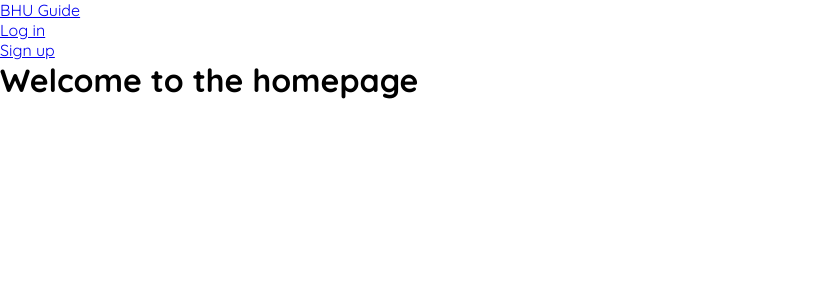
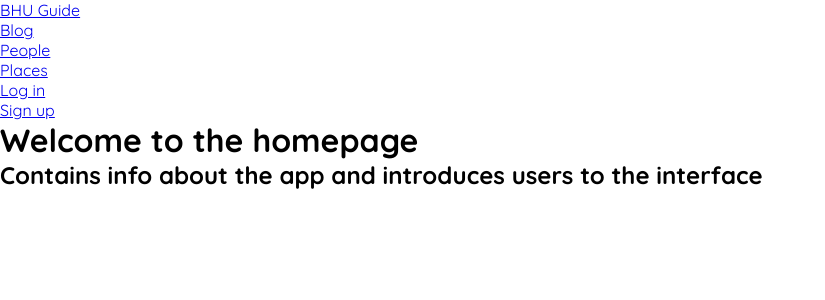
Before and after one commit to michael-salam/bhu-app, a React (Create React App) app: page / in a window 1280 px wide. Shown: the top 300 px of the page, without its empty margins (0-825 px from the left). Built offline with nearby package versions, Linux system fonts and the light colour scheme.

Commit message:
Added more pages

```diff
--- a/src/App.js
+++ b/src/App.js
@@ -7,6 +7,9 @@ import "./App.scss";
 // import components and routes
 import Navbar from "./components/Navbar/Navbar";
 import Home from "./routes/Home/Home";
+import Blog from "./routes/Blog/Blog";
+import People from "./routes/People/People";
+import Places from "./routes/Places/Places";
 import LogIn from "./routes/LogIn/LogIn";
 import SignUp from "./routes/SignUp/SignUp";
 
@@ -16,6 +19,9 @@ function App() {
       <Navbar />
       <Routes>
         <Route exact path="/" element={<Home />} />
+        <Route path="/blog" element={<Blog />} />
+        <Route path="/people" element={<People />} />
+        <Route path="/places" element={<Places />} />
         <Route path="/login" element={<LogIn />} />
         <Route path="/signup" element={<SignUp />} />
       </Routes>
--- a/src/components/Navbar/Navbar.jsx
+++ b/src/components/Navbar/Navbar.jsx
@@ -7,6 +7,21 @@ const Navbar = () => {
       <Link to="/">BHU Guide</Link>
 
       <ul className="links">
+        <li>
+          <Link to="/blog" className="link">
+            Blog
+          </Link>
+        </li>
+        <li>
+          <Link to="/people" className="link">
+            People
+          </Link>
+        </li>
+        <li>
+          <Link to="/places" className="link">
+            Places
+          </Link>
+        </li>
         <li>
           <Link to="/login" className="link">
             Log in
--- /dev/null
+++ b/src/routes/Blog/Blog.jsx
@@ -0,0 +1,12 @@
+import "./Blog.scss";
+
+const Blog = () => {
+  return (
+    <main className="blog-page">
+      <h1>Welcome to the Blog page</h1>
+      <h2>Read blogs about a wide range of topics written by students</h2>
+    </main>
+  );
+};
+
+export default Blog;
--- a/src/routes/Home/Home.jsx
+++ b/src/routes/Home/Home.jsx
@@ -5,6 +5,7 @@ const Home = () => {
   return (
     <main className="homepage">
       <h1>Welcome to the homepage</h1>
+      <h2>Contains info about the app and introduces users to the interface</h2>
     </main>
   );
 };
--- a/src/routes/LogIn/LogIn.jsx
+++ b/src/routes/LogIn/LogIn.jsx
@@ -5,6 +5,7 @@ const LogIn = () => {
   return (
     <main className="login-page">
       <h1>Welcome to the Login page</h1>
+      <h2>Log into the app using your institutional email and password</h2>
     </main>
   );
 };
--- /dev/null
+++ b/src/routes/People/People.jsx
@@ -0,0 +1,15 @@
+import "./People.scss";
+
+const People = () => {
+  return (
+    <main className="people-page">
+      <h1>Welcome to the People page</h1>
+      <h2>
+        Get contact info about relevant people such as lecturers, clinic staff,
+        etc.
+      </h2>
+    </main>
+  );
+};
+
+export default People;
--- /dev/null
+++ b/src/routes/Places/Places.jsx
@@ -0,0 +1,14 @@
+import "./Places";
+
+const Places = () => {
+  return (
+    <main className="places-page">
+      <h1>Welcome to the places page</h1>
+      <h2>
+        Get directions to various locations in the school so you never get lost
+      </h2>
+    </main>
+  );
+};
+
+export default Places;
--- a/src/routes/SignUp/SignUp.jsx
+++ b/src/routes/SignUp/SignUp.jsx
@@ -5,6 +5,7 @@ const SignUp = () => {
   return (
     <main className="signup-page">
       <h1>Welcome to the Sign Up page</h1>
+      <h2>Follow an easy process to register and start using the app</h2>
     </main>
   );
 };
```
Also changed, not shown: src/routes/Blog/Blog.scss (added), src/routes/People/People.scss (added), src/routes/Places/Places.scss (added).
